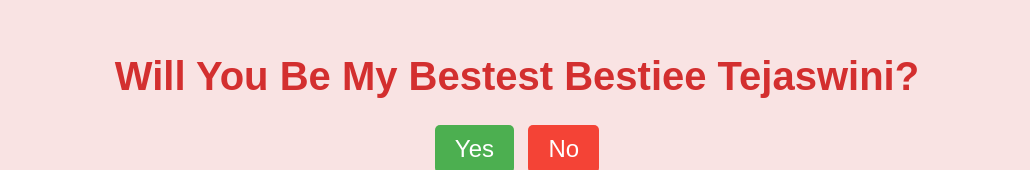
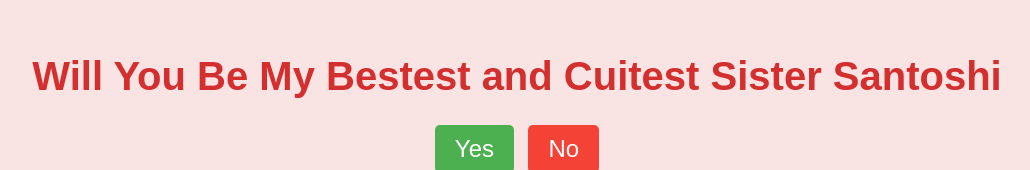
Before and after one commit to AyushRawat-ghost/Sister, a plain HTML site: page index.html in a window 1280 px wide. Shown: the part 138-308 px from the top of the page, without its empty margins (123-1153 px from the left). Drawn offline with Linux system fonts and the light colour scheme; no server answers.

Commit message:
Update index.html

```diff
--- a/index.html
+++ b/index.html
@@ -3,12 +3,12 @@
 <head>
     <meta charset="UTF-8">
     <meta name="viewport" content="width=device-width, initial-scale=1.0">
-    <title>Will You Be My Bestest Bestiee Tejaswini?</title>
+    <title>Will You Be My Bestest and Cuitest Sister Santoshi?</title>
     <link rel="stylesheet" href="styles.css">
 </head>
 <body>
     <div class="container">
-        <h1>Will You Be My Bestest Bestiee Tejaswini?</h1>
+        <h1>Will You Be My Bestest and Cuitest Sister Santoshi</h1>
         <div class="buttons">
             <button class="yes-button" onclick="handleYesClick()">Yes</button>
             <button class="no-button" onclick="handleNoClick()">No</button>
```
